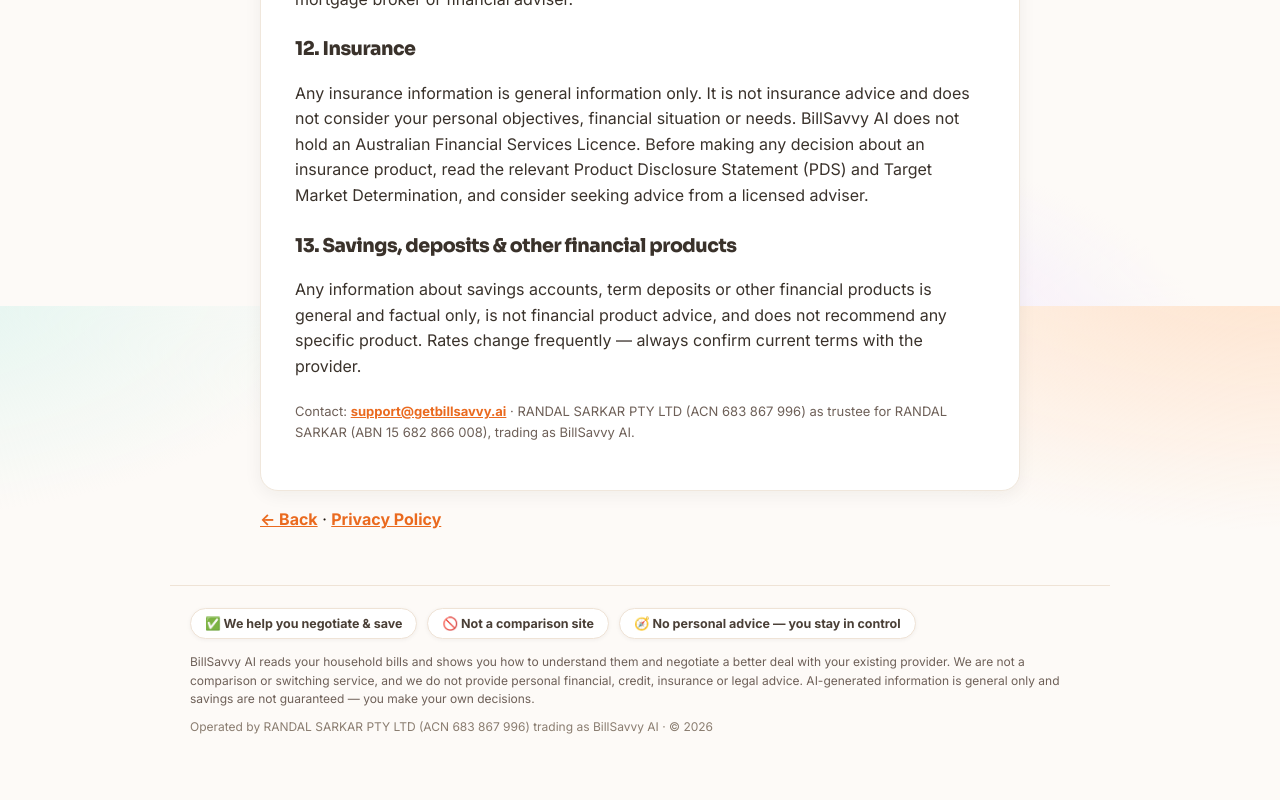
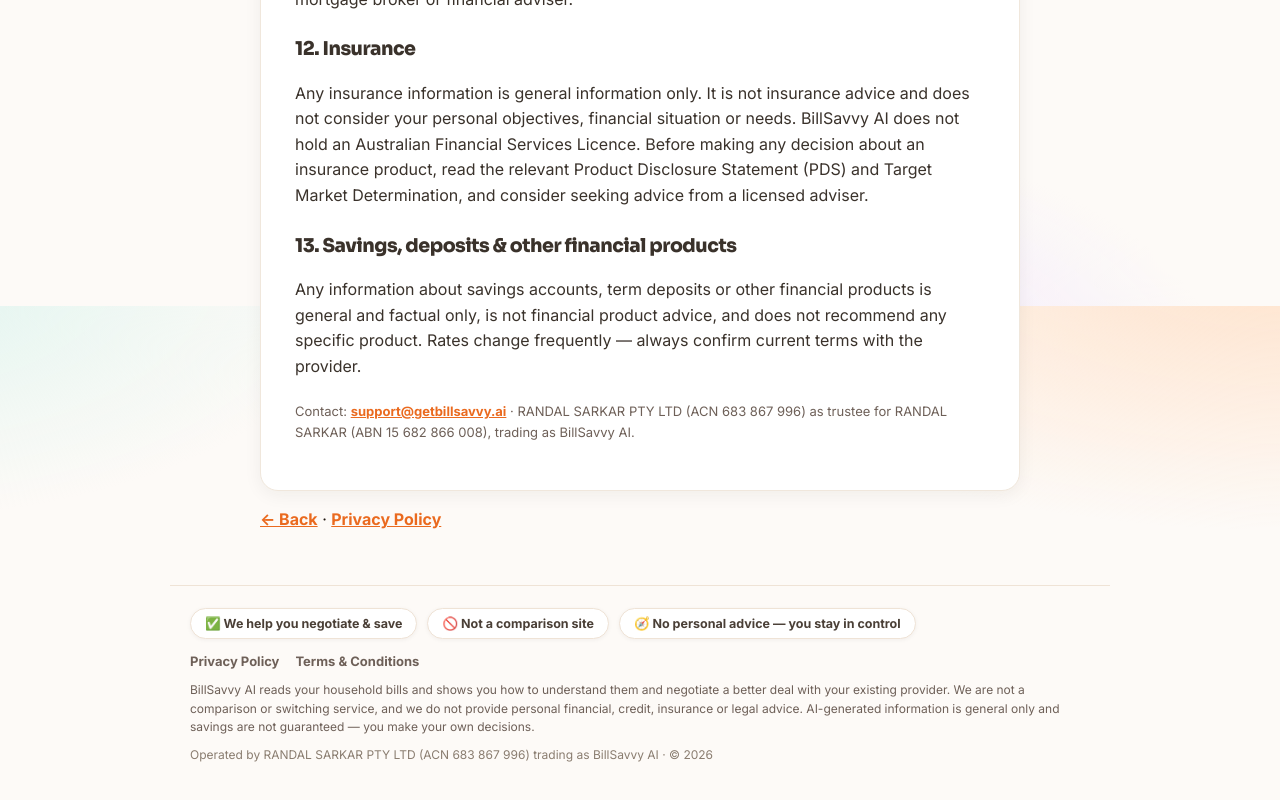
Before and after one commit to mihirhbhatt-stack/billsavvy, a Next.js app: page /terms in a window 1280 px wide. Shown: the part 2094-2894 px from the top of the page. Built offline with nearby package versions, Linux system fonts and the light colour scheme; no server answers.

Commit message:
Update layout.jsx

```diff
--- a/app/layout.jsx
+++ b/app/layout.jsx
@@ -40,6 +40,7 @@ const GLOBAL_CSS = `
   .bs-link:hover { transform: translateY(-2px); }
   .bs-card { transition: transform .15s ease, box-shadow .15s ease; }
   .bs-card:hover { transform: translateY(-3px); box-shadow: 0 14px 34px rgba(36,26,18,0.12); }
+  .bs-foot a:hover { color: var(--brand); }
   input:focus, textarea:focus { outline: none; border-color: var(--brand) !important; box-shadow: 0 0 0 3px rgba(234,106,31,0.15); }
   @media (max-width: 640px) {
     .bs-nav-label { display:none; }
@@ -50,6 +51,7 @@ const GLOBAL_CSS = `
 
 const pill = { padding:'9px 18px', borderRadius:999, textDecoration:'none', fontWeight:700, fontSize:14 };
 const badge = { fontSize:12.5, fontWeight:700, color:'#4a3f36', background:'#fff', border:'1px solid #efe3d6', borderRadius:999, padding:'7px 14px', boxShadow:'0 1px 4px rgba(36,26,18,0.05)' };
+const footLink = { color:'#6e6058', textDecoration:'none', fontWeight:700, fontSize:13 };
 
 export default async function RootLayout({ children }) {
   const supabase = await createClient();
@@ -85,6 +87,10 @@ export default async function RootLayout({ children }) {
             <span style={badge}>🚫 Not a comparison site</span>
             <span style={badge}>🧭 No personal advice — you stay in control</span>
           </div>
+          <div className="bs-foot" style={{ display:'flex', flexWrap:'wrap', gap:16, marginBottom:12 }}>
+            <a href="/privacy" style={footLink}>Privacy Policy</a>
+            <a href="/terms" style={footLink}>Terms &amp; Conditions</a>
+          </div>
           <p style={{ fontSize:12, color:'#6e6058', lineHeight:1.55, margin:0 }}>
             BillSavvy AI reads your household bills and shows you how to understand them and negotiate a better deal with your existing provider. We are not a comparison or switching service, and we do not provide personal financial, credit, insurance or legal advice. AI-generated information is general only and savings are not guaranteed — you make your own decisions.
           </p>
```
